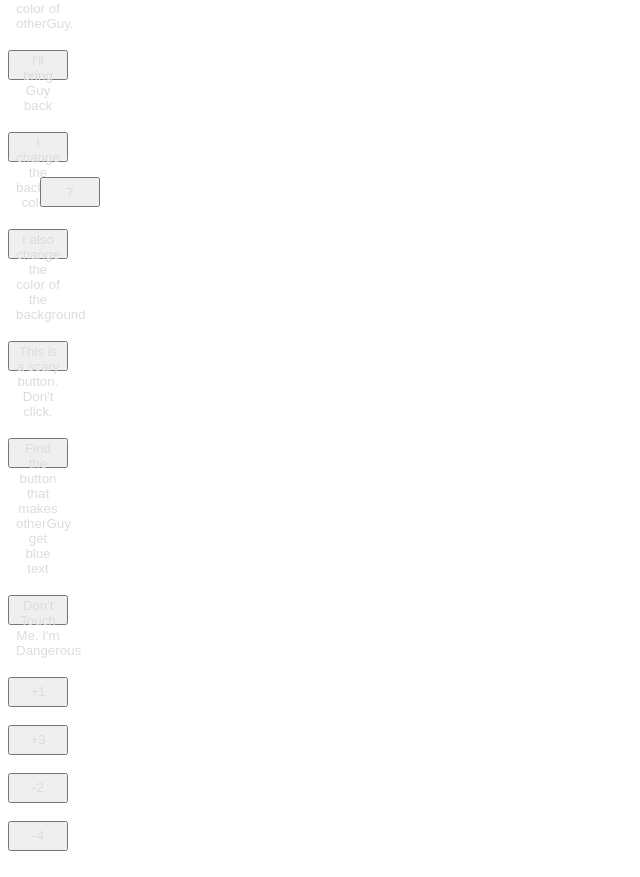
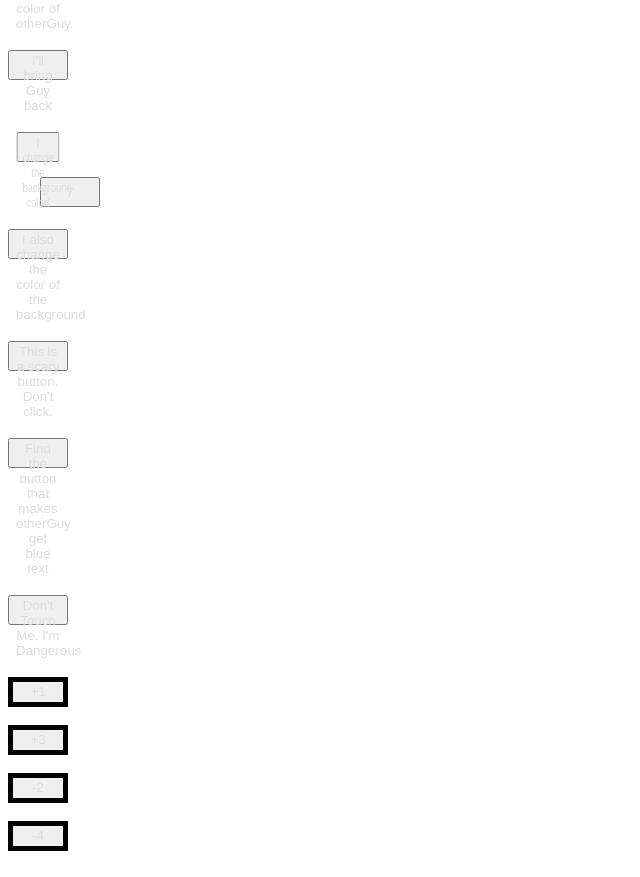
Before and after one commit to steven-hanks26/TwelveButton2021, a plain HTML site: page index.html in a window 1280 px wide. Shown: the part 543-1420 px from the top of the page, without its empty margins (0-640 px from the left). Drawn offline with Linux system fonts and the light colour scheme.

Commit message:
Update style.css

```diff
--- a/style.css
+++ b/style.css
@@ -23,7 +23,17 @@ h2{
   display: none;
 }
 
+#turn{
+  transform: rotateY(45deg);
+}
 
+button:hover {
+  border: 10px solid tomato;
+}
+
+button.number{
+  border: 5px solid black;
+}
 
 
 h1 {
```
